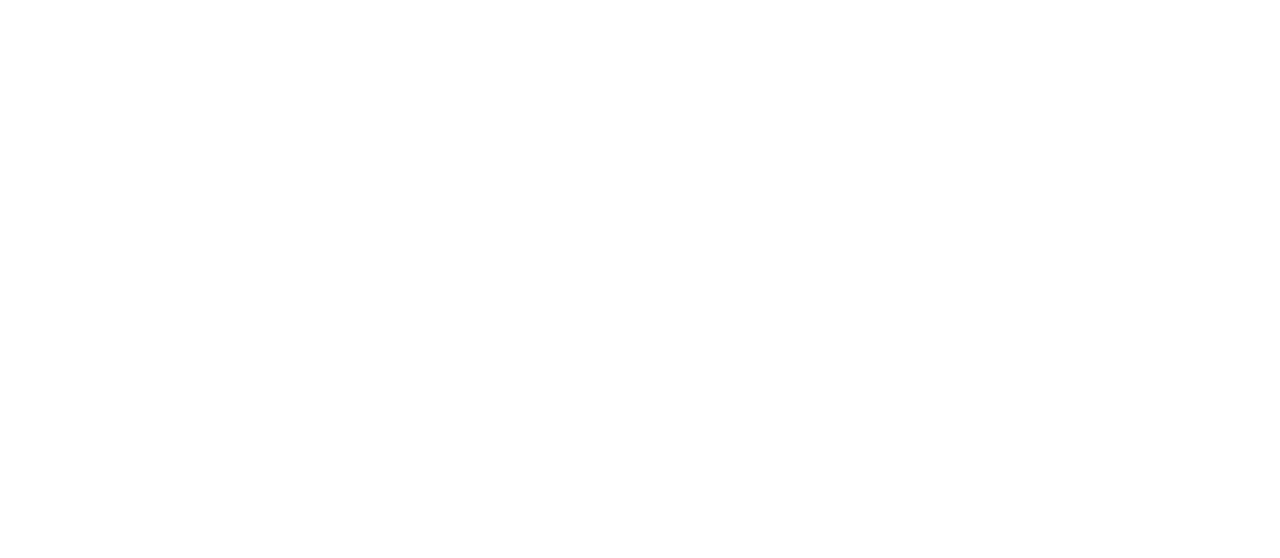
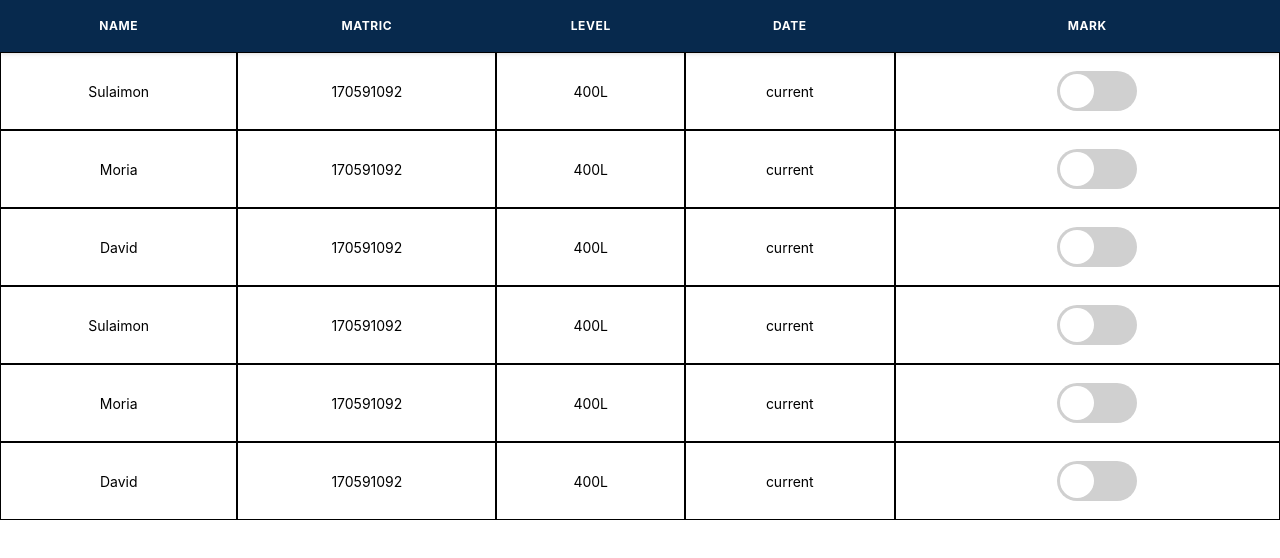
Before and after one commit to Olabisim/ATTENDANCE, a React (Create React App) app in the folder frontend/: page / in a window 1280 px wide. Shown: the top 558 px of the page. Built offline with nearby package versions, Linux system fonts and the light colour scheme.

Commit message:
mark attendance ui done

```diff
--- a/frontend/src/App.tsx
+++ b/frontend/src/App.tsx
@@ -2,13 +2,13 @@
 // import './App.css';
 
 import { Login } from './Login'
-import {AttendanceAnalysis} from './AttendanceAnalysis'
+import {MarkAttendance} from './MarkAttendance'
 
 function App() {
 
   return (
     <div>
-            <AttendanceAnalysis />
+            <MarkAttendance />
     </div>
   );
 
--- a/frontend/src/InputStudents.tsx
+++ b/frontend/src/InputStudents.tsx
@@ -6,9 +6,13 @@
                 <div>
 
                         Input students
+                        <div>
 
-                        <input />
+                                <input type="text" placeholder="name" />
+                                <input type="text" placeholder="level" />
+                                <input type="text" placeholder="matric_no" />
 
+                        </div>
                         {/* name and matric of student */}
 
                         {/* the whole student table */}
--- a/frontend/src/MarkAttendance.tsx
+++ b/frontend/src/MarkAttendance.tsx
@@ -2,6 +2,48 @@
 
 import './css/reporttable.css'
 import './css/checkbox.css'
+
+
+interface studentDataTypes {
+        name: String,
+        matric: String,
+        level: String
+}
+
+const studentData:studentDataTypes[] = [
+        {
+                name: 'Sulaimon',
+                matric: "170591092",
+                level: "100Level"
+        },
+        {
+                name: 'Moria',
+                matric: "170591092",
+                level: "100Level"
+        },
+        {
+                name: 'David',
+                matric: "170591092",
+                level: "100Level"
+        },
+        {
+                name: 'Sulaimon',
+                matric: "170591092",
+                level: "100Level"
+        },
+        {
+                name: 'Moria',
+                matric: "170591092",
+                level: "100Level"
+        },
+        {
+                name: 'David',
+                matric: "170591092",
+                level: "100Level"
+        },
+]
+
+
 
 export const MarkAttendance = () => {
         return (
@@ -23,8 +65,12 @@
                                                 </tr>
                                                 </thead>
                                                 <tbody>
+
+                                                        {
+                                                                studentData.map(each => (
+
                                                                         <tr>
-                                                        <td>Sulaimon</td>
+                                                                                <td>{each.name}</td>
                                                                                 <td>170591092</td>
                                                                                 <td>400L</td>
                                                                                 <td>current</td>
@@ -41,6 +87,9 @@
 
                                                                                 </td>
                                                                         </tr>
+                                                                ))
+                                                        }
+
                                                 </tbody>
                                                 </table>
                         </div>
--- a/frontend/src/css/reporttable.css
+++ b/frontend/src/css/reporttable.css
@@ -35,10 +35,10 @@
  border-bottom: 1px solid var(--borderColor);
  text-align: center;
 }
-
+/*
 tr:last-child td {
  border: none;
-}
+} */
 
 
 /*
@@ -51,6 +51,10 @@
  top: 0;
  z-index: 1;
  box-shadow: 0 0 6px rgba(0,0,0,0.25);
- background: blue;
+ background: #07294d;
  color: white;
 }
+
+td {
+  border: 1px solid black;
+}
```
Lines whose indentation alone changed are shown as unchanged.
